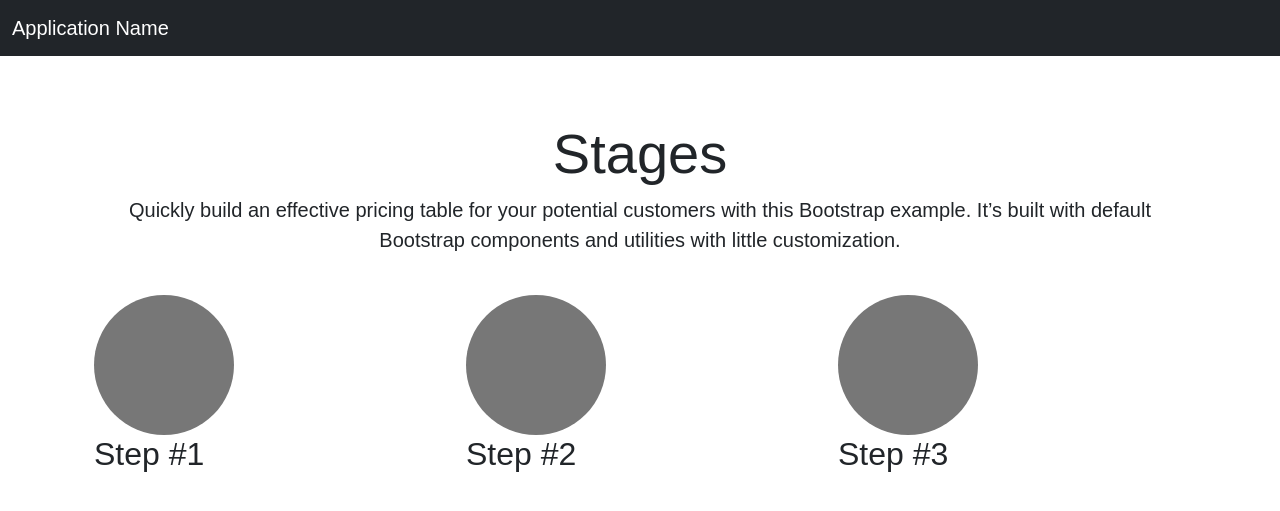
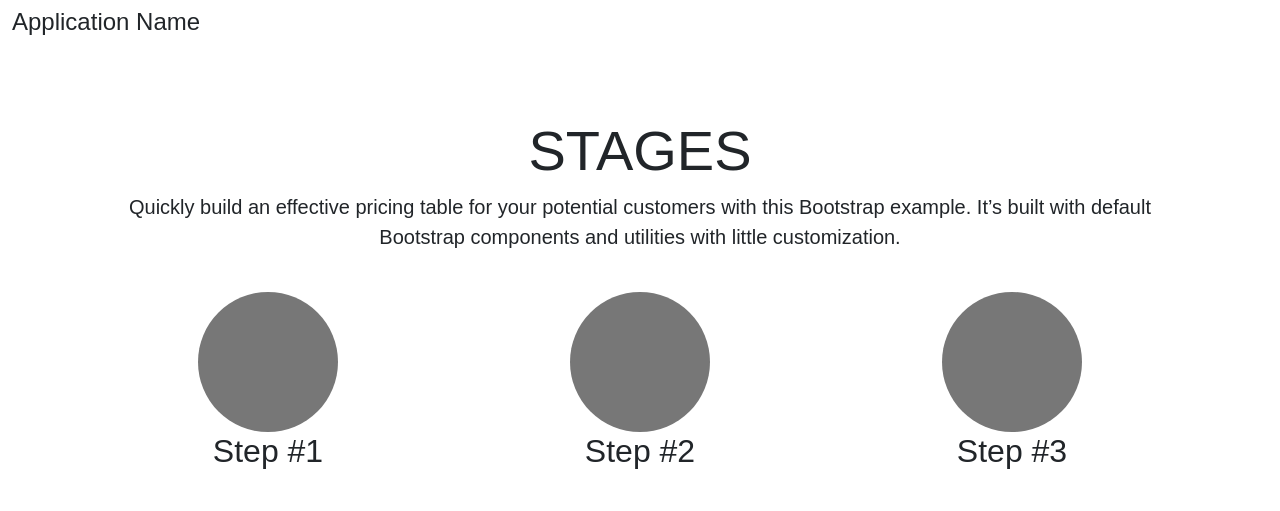
Before and after one commit to marcosricardoss/visao-all-in-one, a Flask app: page / in a window 1280 px wide. Shown: the top 511 px of the page. Run offline with Flask 2, Linux system fonts and the light colour scheme.

Commit message:
style: update templates

```diff
--- a/app/app.py
+++ b/app/app.py
@@ -3,7 +3,6 @@ import random
 import collections
 from waitress import serve
 from flask import Flask, request, render_template, redirect, jsonify
-
 
 ##
 ## FLASK CONFIGURATION
--- a/app/static/css/main.css
+++ b/app/static/css/main.css
@@ -6,3 +6,7 @@ body, html {
 .circles {
     text-align: center;
 }
+
+.circles-item {
+    text-align: center;
+}
--- a/app/templates/base.html
+++ b/app/templates/base.html
@@ -19,9 +19,9 @@
 <body>
 
   <header>
-    <nav class="navbar navbar-expand-md navbar-dark bg-dark mb-3">
+    <nav class="navbar navbar-expand-md navbar-dark mb-3">
       <div class="container-fluid">
-        <a class="navbar-brand" href="#">Application Name</a>
+        <h4>Application Name</h4>
       </div>
     </nav>
   </header>
--- a/app/templates/index.html
+++ b/app/templates/index.html
@@ -5,14 +5,14 @@
 {% block body %}
 
     <div class="pricing-header px-3 py-3 pt-md-5 pb-md-4 mx-auto text-center">
-        <h1 class="display-4">Stages</h1>
+        <h1 class="display-4">STAGES</h1>
         <p class="lead">Quickly build an effective pricing table for your potential customers with this Bootstrap
             example. It’s built with default Bootstrap components and utilities with little customization.</p>
     </div>
 
     <div id="circles" class="container center" data-route="{{ url|safe }}">
         <!-- Three columns of text below the carousel -->
-        <div class="row">
+        <div class="row circles-item" >
             <div class="col-lg-4">
                 <svg class="bd-placeholder-img rounded-circle" width="140" height="140"
                     xmlns="http://www.w3.org/2000/svg" role="img" aria-label="Placeholder: 140x140"
```
